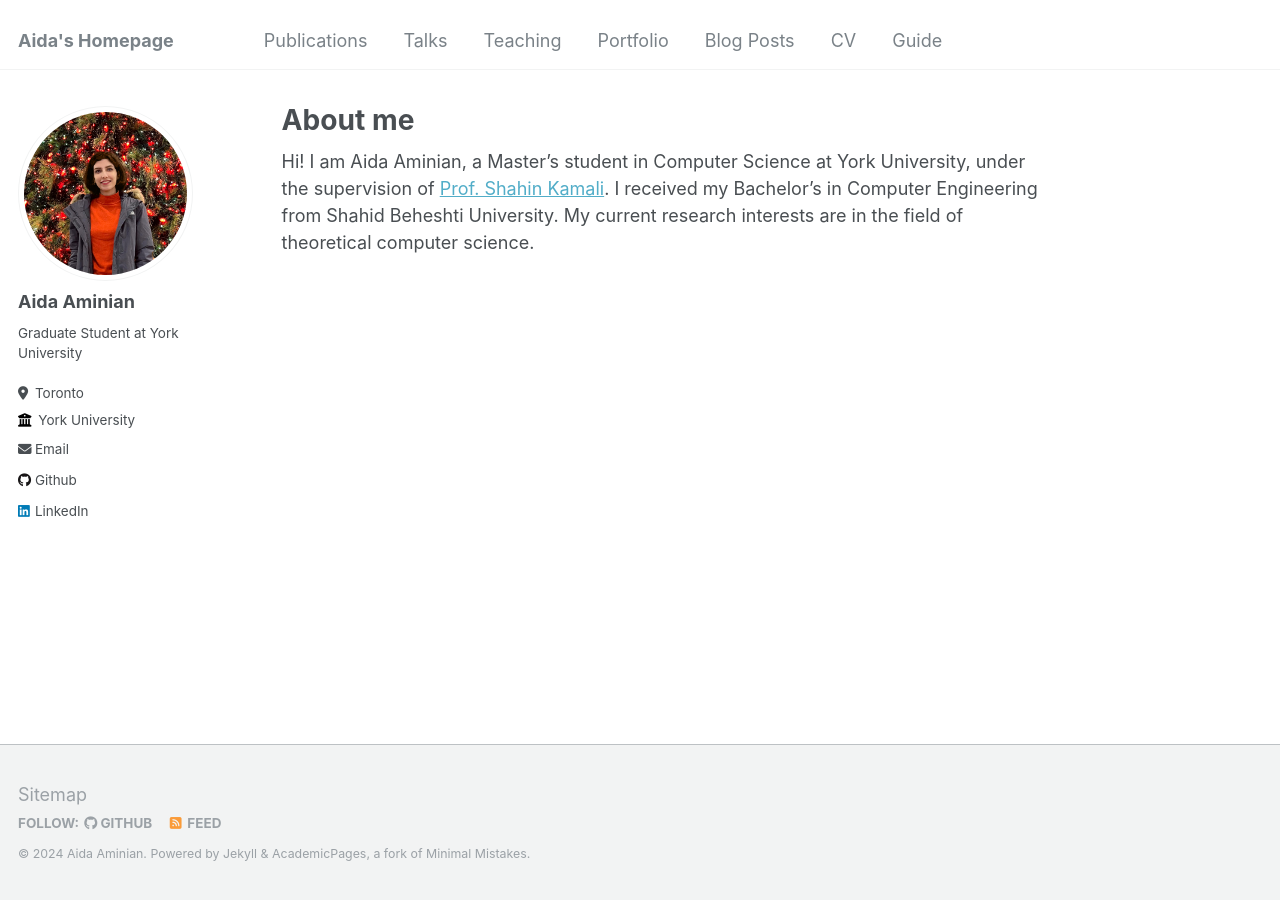
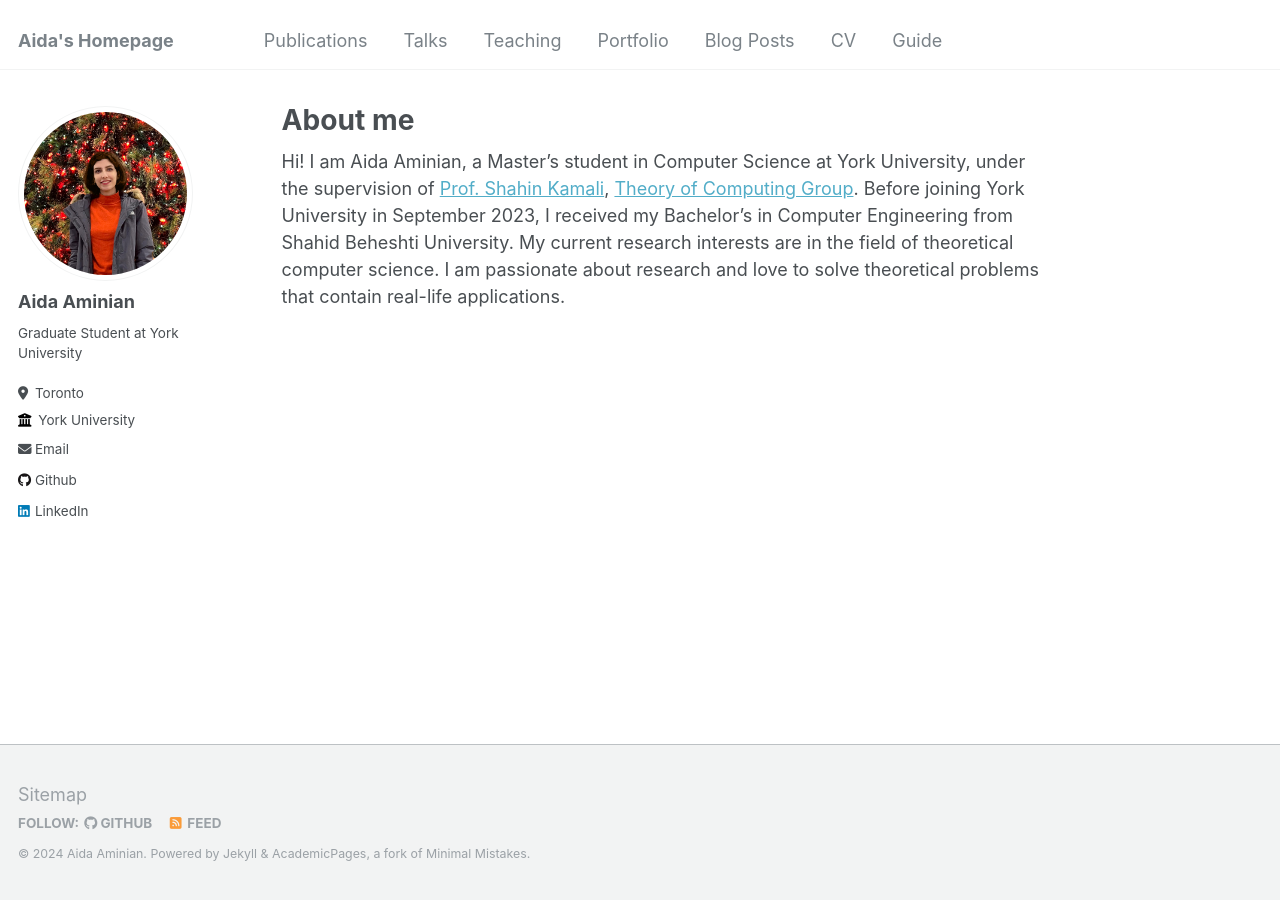
Before and after one commit to aidaaminian/aidaaminian.github.io, a Jekyll site: the page built from _pages/about.md, in a window 1280 px wide. Built offline with Jekyll 4.4.1, drawn with Linux system fonts in a browser that asks for light colours.

Commit message:
Update about.md

```diff
--- a/_pages/about.md
+++ b/_pages/about.md
@@ -7,4 +7,4 @@ redirect_from:
   - /about.html
 ---
 
-Hi! I am Aida Aminian, a Master's student in Computer Science at York University, under the supervision of <a href="https://www.eecs.yorku.ca/~kamalis/">Prof. Shahin Kamali</a>. I received my Bachelor's in Computer Engineering from Shahid Beheshti University. My current research interests are in the field of theoretical computer science.
+Hi! I am Aida Aminian, a Master's student in Computer Science at York University, under the supervision of <a href="https://www.eecs.yorku.ca/~kamalis/">Prof. Shahin Kamali</a>, <a href="https://wiki.eecs.yorku.ca/lab/tg/start">Theory of Computing Group</a>. Before joining York University in September 2023, I received my Bachelor's in Computer Engineering from Shahid Beheshti University. My current research interests are in the field of theoretical computer science. I am passionate about research and love to solve theoretical problems that contain real-life applications.
```
